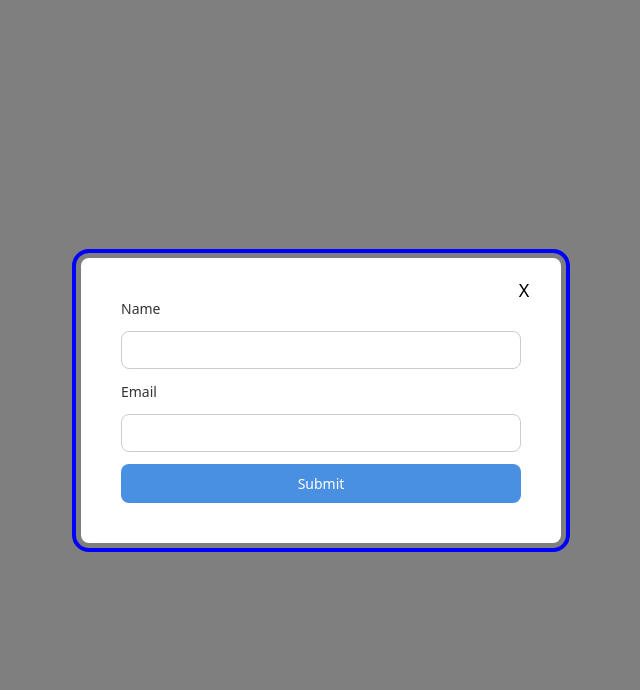
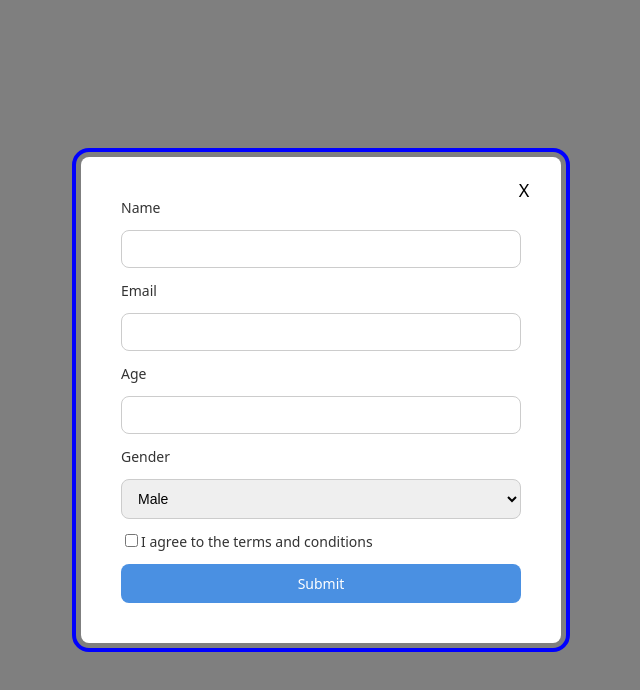
Before and after one commit to NinaEvlash/react-task, a React (Vite) app: page / in a window 1280 px wide. Both pictures are taken after a click on the button "Uncontrolled Form". Shown: the top 690 px of the page, without its empty margins (319-959 px from the left). Built offline with nearby package versions, Linux system fonts and the light colour scheme.

Commit message:
feat: add Basic Form Fields

```diff
--- a/index.html
+++ b/index.html
@@ -4,7 +4,7 @@
     <meta charset="UTF-8" />
     <link rel="icon" type="image/svg+xml" href="/vite.svg" />
     <meta name="viewport" content="width=device-width, initial-scale=1.0" />
-    <title>Vite + React + TS</title>
+    <title>React Forms</title>
   </head>
   <body>
     <div id="root"></div>
--- a/src/App.css
+++ b/src/App.css
@@ -16,6 +16,10 @@ body {
   text-align: center;
 }
 
+.left-button {
+  margin-right: 10px;
+}
+
 .cards {
   margin-top: 20px;
   display: flex;
--- a/src/App.tsx
+++ b/src/App.tsx
@@ -27,9 +27,13 @@ function App() {
       <div className="container">
         <h1>React Forms</h1>
 
-        <button onClick={() => openModal('uncontrolled')}>Uncontrolled Form</button>
+        <button className="left-button" onClick={() => openModal('uncontrolled')}>
+          Uncontrolled Form
+        </button>
 
-        <button onClick={() => openModal('rhf')}>React Hook Form</button>
+        <button className="right-button" onClick={() => openModal('rhf')}>
+          React Hook Form
+        </button>
 
         <div className="cards">
           {submissions.map((item) => (
--- a/src/components/Card/Card.tsx
+++ b/src/components/Card/Card.tsx
@@ -5,9 +5,12 @@ type CardProps = {
   name: string;
   email: string;
   id: string;
+  age: number;
+  gender: 'male' | 'female' | 'other';
+  terms: boolean;
 };
 
-export const Card = ({ type, name, email }: CardProps) => {
+export const Card = ({ type, name, email, age, gender, terms }: CardProps) => {
   return (
     <div className="card">
       <p>
@@ -19,6 +22,15 @@ export const Card = ({ type, name, email }: CardProps) => {
       <p>
         <b>Email:</b> {email}
       </p>
+      <p>
+        <b>Age:</b> {age}
+      </p>
+      <p>
+        <b>Gender:</b> {gender}
+      </p>
+      <p>
+        <b>Terms:</b> {terms ? 'Yes' : 'No'}
+      </p>
     </div>
   );
 };
--- a/src/components/Forms/HookForm.tsx
+++ b/src/components/Forms/HookForm.tsx
@@ -4,7 +4,10 @@ import { addSubmission } from '../../store/formsSlice';
 
 type FormValues = {
   name: string;
+  age: number;
   email: string;
+  gender: 'male' | 'female' | 'other';
+  terms: boolean;
 };
 
 type Props = {
@@ -33,13 +36,37 @@ export const HookForm = ({ onClose }: Props) => {
 
   return (
     <form className="form" onSubmit={handleSubmit(onSubmit)}>
-      <label className="label">Name</label>
-      <input className="input" {...register('name')} />
+      <label htmlFor="name" className="label">
+        Name
+      </label>
+      <input id="name" className="input" {...register('name')} />
       <p className="error">{errors.name?.message}</p>
 
-      <label className="label">Email</label>
-      <input className="input" {...register('email')} />
+      <label htmlFor="email" className="label">
+        Email
+      </label>
+      <input id="email" className="input" {...register('email')} />
       <p className="error">{errors.email?.message}</p>
+
+      <label htmlFor="age" className="label">
+        Age
+      </label>
+      <input id="age" className="input" type="number" {...register('age')} />
+      <p className="error">{errors.age?.message}</p>
+
+      <label htmlFor="gender" className="label">
+        Gender
+      </label>
+      <select id="gender" className="input" {...register('gender')}>
+        <option value="male">Male</option>
+        <option value="female">Female</option>
+        <option value="other">Other</option>
+      </select>
+
+      <label htmlFor="terms" className="label">
+        <input id="terms" type="checkbox" {...register('terms')} />I agree to the terms and
+        conditions
+      </label>
 
       <button className="button" type="submit">
         Submit
--- a/src/components/Forms/UncontrolledForm.tsx
+++ b/src/components/Forms/UncontrolledForm.tsx
@@ -19,6 +19,9 @@ export const UncontrolledForm = ({ onClose }: Props) => {
       type: 'uncontrolled',
       name: formData.get('name') as string,
       email: formData.get('email') as string,
+      age: formData.get('age') ? Number(formData.get('age')) : 0,
+      gender: formData.get('gender') as 'male' | 'female' | 'other',
+      terms: formData.get('terms') !== null,
     };
 
     dispatch(addSubmission(data));
@@ -27,11 +30,33 @@ export const UncontrolledForm = ({ onClose }: Props) => {
 
   return (
     <form className="form" onSubmit={handleSubmit}>
-      <label className="label">Name</label>
-      <input className="input" name="name" />
+      <label htmlFor="name" className="label">
+        Name
+      </label>
+      <input id="name" className="input" name="name" />
 
-      <label className="label">Email</label>
-      <input className="input" name="email" />
+      <label htmlFor="email" className="label">
+        Email
+      </label>
+      <input id="email" className="input" name="email" />
+
+      <label htmlFor="age" className="label">
+        Age
+      </label>
+      <input id="age" className="input" name="age" type="number" />
+
+      <label htmlFor="gender" className="label">
+        Gender
+      </label>
+      <select id="gender" className="input" name="gender">
+        <option value="male">Male</option>
+        <option value="female">Female</option>
+        <option value="other">Other</option>
+      </select>
+
+      <label htmlFor="terms" className="label">
+        <input id="terms" type="checkbox" name="terms" />I agree to the terms and conditions
+      </label>
 
       <button className="button" type="submit">
         Submit
--- a/src/store/formsSlice.ts
+++ b/src/store/formsSlice.ts
@@ -5,6 +5,9 @@ export type FormData = {
   type: 'uncontrolled' | 'rhf';
   name: string;
   email: string;
+  age: number;
+  gender: 'male' | 'female' | 'other';
+  terms: boolean;
 };
 
 type FormsState = {
```
